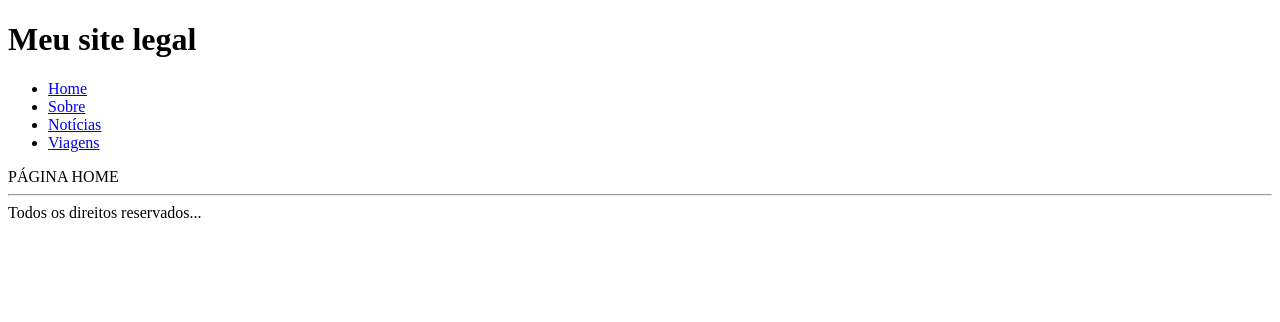
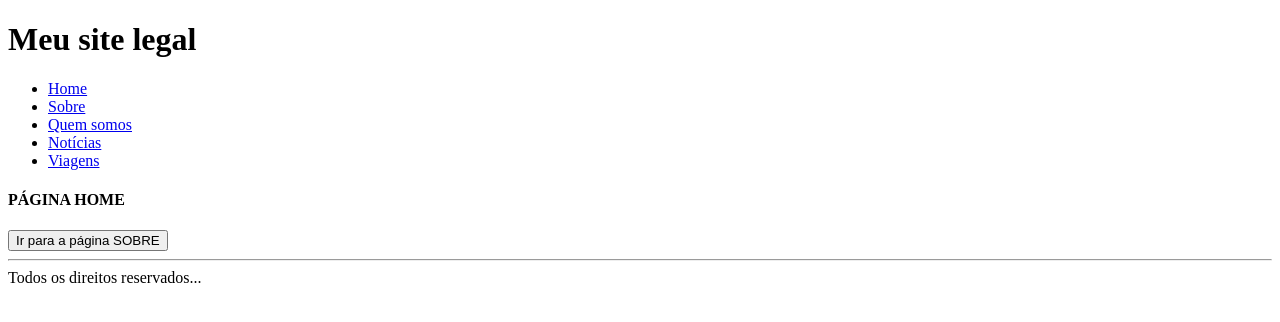
Before and after one commit to gabrielbugarelli/react_b7web, a React (Create React App) app: page / in a window 1280 px wide. Shown: the top 322 px of the page. Built offline with nearby package versions, Linux system fonts and the light colour scheme.

Commit message:
usando Router Redirect

```diff
--- a/src/App.js
+++ b/src/App.js
@@ -1,5 +1,5 @@
 import React from 'react'
-import { BrowserRouter, Switch, Route, Link } from 'react-router-dom'
+import { BrowserRouter, Switch, Route, Link, Redirect } from 'react-router-dom'
 import Home from './pages/Home'
 import Sobre from './pages/Sobre'
 import Categoria from './pages/Categoria'
@@ -17,6 +17,11 @@ const App = () => {
             <li>
               <Link to="/sobre">Sobre</Link>
             </li>
+
+            <li>
+              <Link to="/sobre">Quem somos</Link>
+            </li>
+
             <li>
               <Link to="/categoria?tipo=noticia">Notícias</Link>
             </li>
@@ -30,8 +35,13 @@ const App = () => {
       <Switch>
         <Route exact path="/"><Home /></Route>
         <Route exact path="/sobre"><Sobre /></Route>
+        <Route exact path="quem-somos">
+          <Redirect to="/sobre" />
+        </Route>
         <Route path="/categoria/"><Categoria /></Route>
-
+        <Route path="*">
+          <h1>Página não encontrada :(</h1>
+        </Route>
       </Switch>
 
       <hr />
--- a/src/pages/Home.js
+++ b/src/pages/Home.js
@@ -1,8 +1,21 @@
 import React from 'react'
+import { useHistory } from 'react-router-dom'
 
 const Home = () => {
+
+    let history = useHistory()
+    const handleButton = () => {
+        setTimeout(() => {
+            history.replace('/sobre')
+        }, 2000)
+    }
+
     return (
-        <div> PÁGINA HOME</div>
+        <div>
+            <h4>PÁGINA HOME</h4>
+
+            <button onClick={handleButton} >Ir para a página SOBRE</button>
+        </div>
     )
 }
 
```
